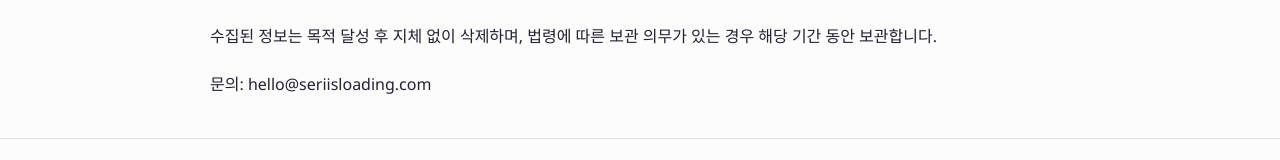
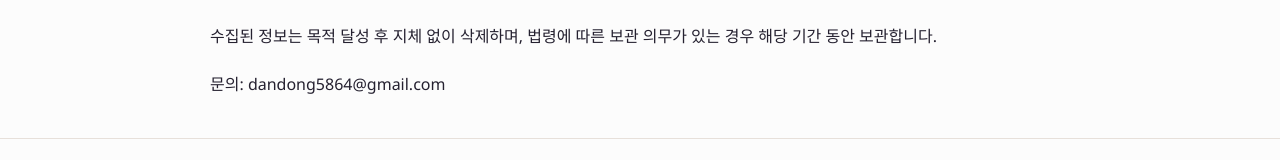
Before and after one commit to dandong5864/seri2025, a Next.js app: page /privacy in a window 1280 px wide. Shown: the part 207-367 px from the top of the page. Built offline with nearby package versions, Linux system fonts and the light colour scheme; no server answers.

Commit message:
Update contact email address

```diff
--- a/src/app/privacy/page.tsx
+++ b/src/app/privacy/page.tsx
@@ -11,7 +11,7 @@ export default function PrivacyPage() {
       <div className="prose-brand mt-6">
         <p>쎄리는 로딩중은 문의 응대, 강의 안내, 뉴스레터 발송을 위해 사용자가 제출한 이름과 이메일, 문의 내용을 수집할 수 있습니다.</p>
         <p>수집된 정보는 목적 달성 후 지체 없이 삭제하며, 법령에 따른 보관 의무가 있는 경우 해당 기간 동안 보관합니다.</p>
-        <p>문의: hello@seriisloading.com</p>
+        <p>문의: dandong5864@gmail.com</p>
       </div>
     </section>
   );
--- a/src/lib/utils.ts
+++ b/src/lib/utils.ts
@@ -11,7 +11,7 @@ export const siteConfig = {
   description: "AI 영상 제작, 유튜브 쇼츠, 콘텐츠 수익화를 실험하고 기록하는 크리에이터 브랜드",
   url: process.env.NEXT_PUBLIC_SITE_URL ?? "https://seriisloading.com",
   author: "쎄리",
-  email: process.env.NEXT_PUBLIC_CONTACT_EMAIL ?? "hello@seriisloading.com",
+  email: process.env.NEXT_PUBLIC_CONTACT_EMAIL ?? "dandong5864@gmail.com",
   youtube: "https://www.youtube.com/@%EC%8E%84%EB%A6%AC%EB%8A%94%EB%A1%9C%EB%94%A9%EC%A4%91",
   instagram: "https://www.instagram.com/seriisloading/",
   channels: {
```
